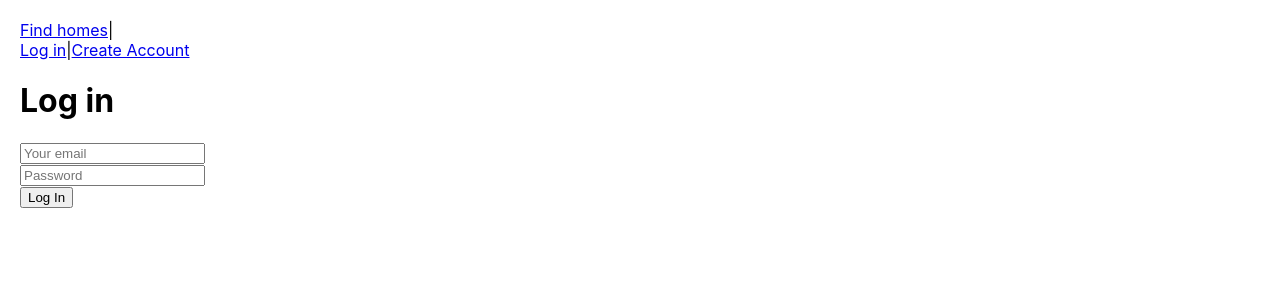
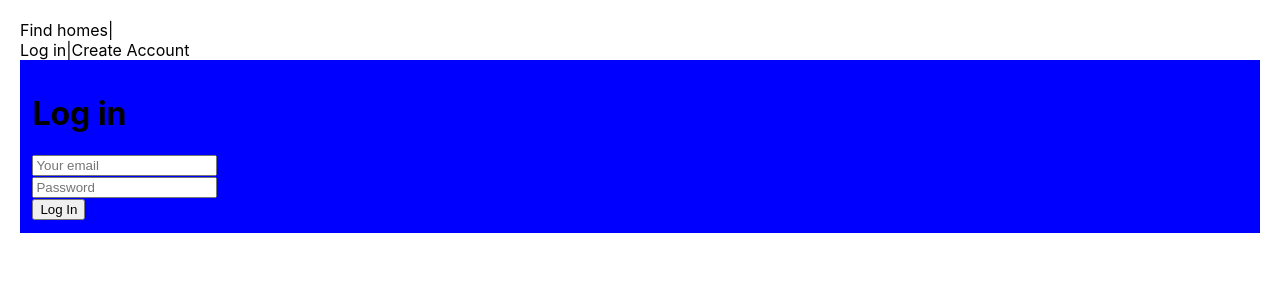
Before and after one commit to parryjos1/find-homes-react-frontend, a React (Create React App) app: page /#/login in a window 1280 px wide. Shown: the top 300 px of the page. Built offline with nearby package versions, Linux system fonts and the light colour scheme; no server answers.

Commit message:
Knock config

```diff
--- a/src/App.js
+++ b/src/App.js
@@ -5,7 +5,7 @@ import MapContainer from './MapContainer'
 
 function App() {
   return (
-    <div className="App">
+    <div className="App" className="component">
       <h1>Google Maps Page</h1>
 
     <MapContainer />
--- a/src/CreateAccount.jsx
+++ b/src/CreateAccount.jsx
@@ -53,6 +53,7 @@ class CreateAccount extends Component {
 
 
     }).catch( err => {
+      console.log(err);
       console.log(err.response.data.errors);
       this.setState({
         errorMessage: err.response.data.errors
@@ -79,7 +80,7 @@ class CreateAccount extends Component {
 
   render(){
     return(
-      <div>
+      <div className="component">
         <h1>Create a new account</h1>
         <div style={{color: 'red'}}>
           <ul>
--- a/src/DisplayProperties.jsx
+++ b/src/DisplayProperties.jsx
@@ -69,7 +69,7 @@ class DisplayProperties extends Component {
 
     return(
 
-      <div>
+      <div className="component">
         {
           this.state.propertyResults.length > 0
           ?
--- a/src/LogIn.jsx
+++ b/src/LogIn.jsx
@@ -60,7 +60,7 @@ class LogIn extends Component {
 
   render(){
     return(
-      <div>
+      <div className="component">
         <h1>Log in</h1>
         <div style={{color: 'red'}}>
           {this.state.errorMessage}
--- a/src/SearchSelectedArea.jsx
+++ b/src/SearchSelectedArea.jsx
@@ -43,7 +43,7 @@ class SearchSelectedArea extends Component {
   render(){
 
     return(
-      <div>
+      <div className="component">
 
 
         {/* */}
--- a/src/SearchedShowListings.jsx
+++ b/src/SearchedShowListings.jsx
@@ -66,7 +66,7 @@ class SearchedShowListings extends Component {
 
     return(
 
-      <div>
+      <div className="component">
 
       <h1>Listings</h1>
 
--- a/src/ShowListing.jsx
+++ b/src/ShowListing.jsx
@@ -71,7 +71,7 @@ class ShowListing extends Component {
 
   render(){
     return(
-      <div>
+      <div className="component">
         <button onClick={()=>this.addListing(this.state.listing.id, this.state.listing.addressParts.displayAddress, this.state.listingImages[0].url, this.state.listing.headline, this.state.listing.geoLocation.latitude, this.state.listing.geoLocation.longitude )}>Add This house</button>
 
         <h2>{this.state.listing.headline}</h2>
--- a/src/WishList.jsx
+++ b/src/WishList.jsx
@@ -78,7 +78,7 @@ class WishList extends Component {
 
   render(){
     return(
-      <div>
+      <div className="component">
         <h2>Welcome, {this.state.name} </h2>
         <div>
         {
--- a/src/index.css
+++ b/src/index.css
@@ -56,6 +56,13 @@ code {
   padding: 1%;
 }
 
-/* a {
+.component {
+  padding: 1%;
+  background-color: blue;
+}
 
-} */
+a {
+  color: black;
+  text-decoration: none;
+
+}
```
